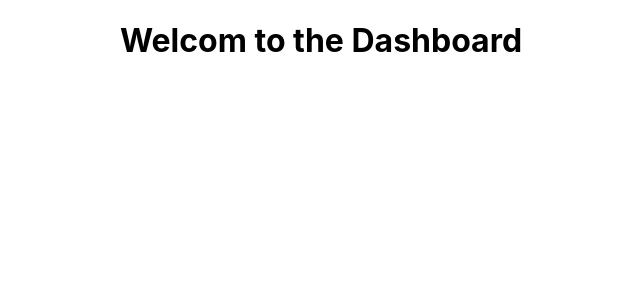
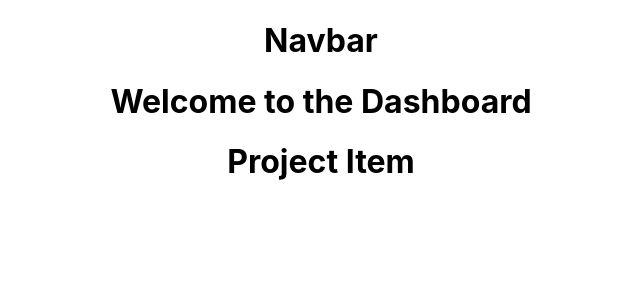
Before and after one commit to XinyeBai4/BaileyPPMTool, a React (Create React App) app in the folder ppmtool-react-client/: page / in a window 1280 px wide. Shown: the top 300 px of the page, without its empty margins (319-959 px from the left). Built offline with nearby package versions, Linux system fonts and the light colour scheme.

Commit message:
Project and header components

```diff
--- a/ppmtool-react-client/src/App.js
+++ b/ppmtool-react-client/src/App.js
@@ -1,34 +1,15 @@
 import './App.css';
 import React, { Component } from 'react';
 import Dashboard from './components/Dashboard';
+import Header from './components/Layout/Header';
 
-// function App() {
-//   return (
-//     <div className="App">
-//       <header className="App-header">
-//         <img src={logo} className="App-logo" alt="logo" />
-//         <h1 className='App-title'>Welcom to PPMTool</h1>
-//         <p>
-//           Edit <code>src/App.js</code> and save to reload.
-//         </p>
-//         <a
-//           className="App-link"
-//           href="https://reactjs.org"
-//           target="_blank"
-//           rel="noopener noreferrer"
-//         >
-//           Learn React
-//         </a>
-//       </header>
-//     </div>
-//   );
-// }
 
 class App extends Component {
   render() {
     return (
       <div className="App">
-      <Dashboard />
+        <Header />
+        <Dashboard />
       </div>
     );
   }
--- a/ppmtool-react-client/src/components/Dashboard.js
+++ b/ppmtool-react-client/src/components/Dashboard.js
@@ -1,9 +1,13 @@
 import React, { Component } from 'react'
+import ProjectItem from './Project/ProjectItem';
 
 export default class Dashboard extends Component {
     render() {
         return (
-            <h1>Welcom to the Dashboard</h1>
+            <div>
+                <h1>Welcome to the Dashboard</h1>
+                <ProjectItem />
+            </div>
         );
     }
 }
--- /dev/null
+++ b/ppmtool-react-client/src/components/Layout/Header.js
@@ -0,0 +1,11 @@
+import React, { Component } from 'react'
+
+export default class extends Component {
+    render() {
+        return (
+            <div>
+                <h1>Navbar</h1>
+            </div>
+        )
+    }
+}
--- /dev/null
+++ b/ppmtool-react-client/src/components/Project/ProjectItem.js
@@ -0,0 +1,11 @@
+import React, { Component } from 'react'
+
+export default class ProjectItem extends Component {
+    render() {
+        return (
+            <div>
+                <h1>Project Item</h1>
+            </div>
+        );
+    }
+}
```
Also changed, not shown: 1 other file (tests, documents, lock files or other folders).
